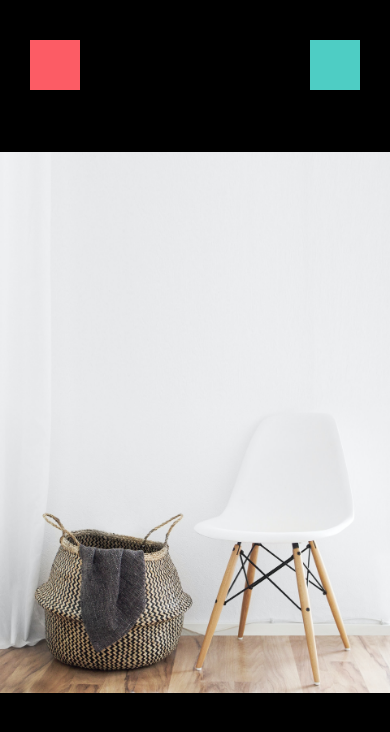
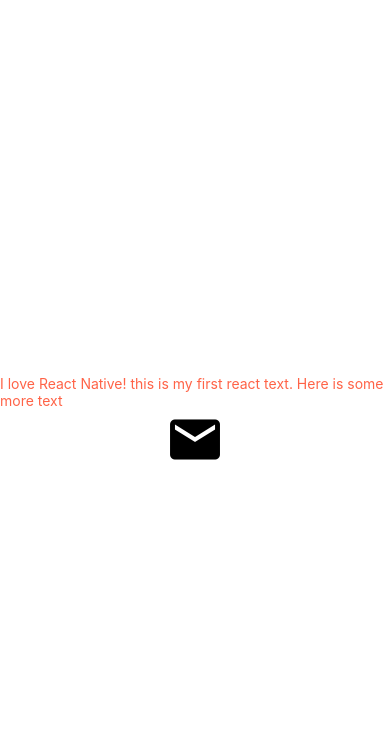
Before and after one commit to gnokto/ReactNativeApp, a React Native app: screen / in a window 390 px wide. Shown: the top 732 px of the page. Built offline with nearby package versions, Linux system fonts and the light colour scheme.

Commit message:
AppText styles for Platform specific

```diff
--- a/App.js
+++ b/App.js
@@ -1,9 +1,24 @@
 import React from 'react';
-import { View } from 'react-native';
+import { View, Text, Platform } from 'react-native';
 import WelcomeScreen from './app/screens/WelcomeScreen';
 import ViewImageScreen from './app/screens/ViewImageScreen';
+import { MaterialCommunityIcons } from '@expo/vector-icons';
+
+import AppText from './app/components/AppText'
 
 export default function App() {
   // return <WelcomeScreen />
-  return <ViewImageScreen />
+  // return <ViewImageScreen />
+  return (
+    <View style={{
+      flex: 1,
+      justifyContent: "center",
+      alignItems: "center"
+    }}
+    >
+      <AppText>
+        I love React Native! this is my first react text. Here is some more text</AppText>
+      <MaterialCommunityIcons name='email' size={60} />
+    </View>
+  );
 }
--- /dev/null
+++ b/app/components/AppText.js
@@ -0,0 +1,24 @@
+import React from 'react'
+import { Text, StyleSheet, Platform } from 'react-native';
+
+function AppText({ children }) {
+    return (
+        <Text style={styles.text}>{children}</Text>
+    );
+}
+const styles = StyleSheet.create({
+    text: {
+        color: "tomato",
+        ...Platform.select({
+            ios: {
+                fontSize: 20,
+                fontFamily: "Avenir"
+            },
+            android: {
+                fontSize: 18,
+                fontFamily: "Roboto"
+            }
+        })
+    }
+})
+export default AppText;
```
